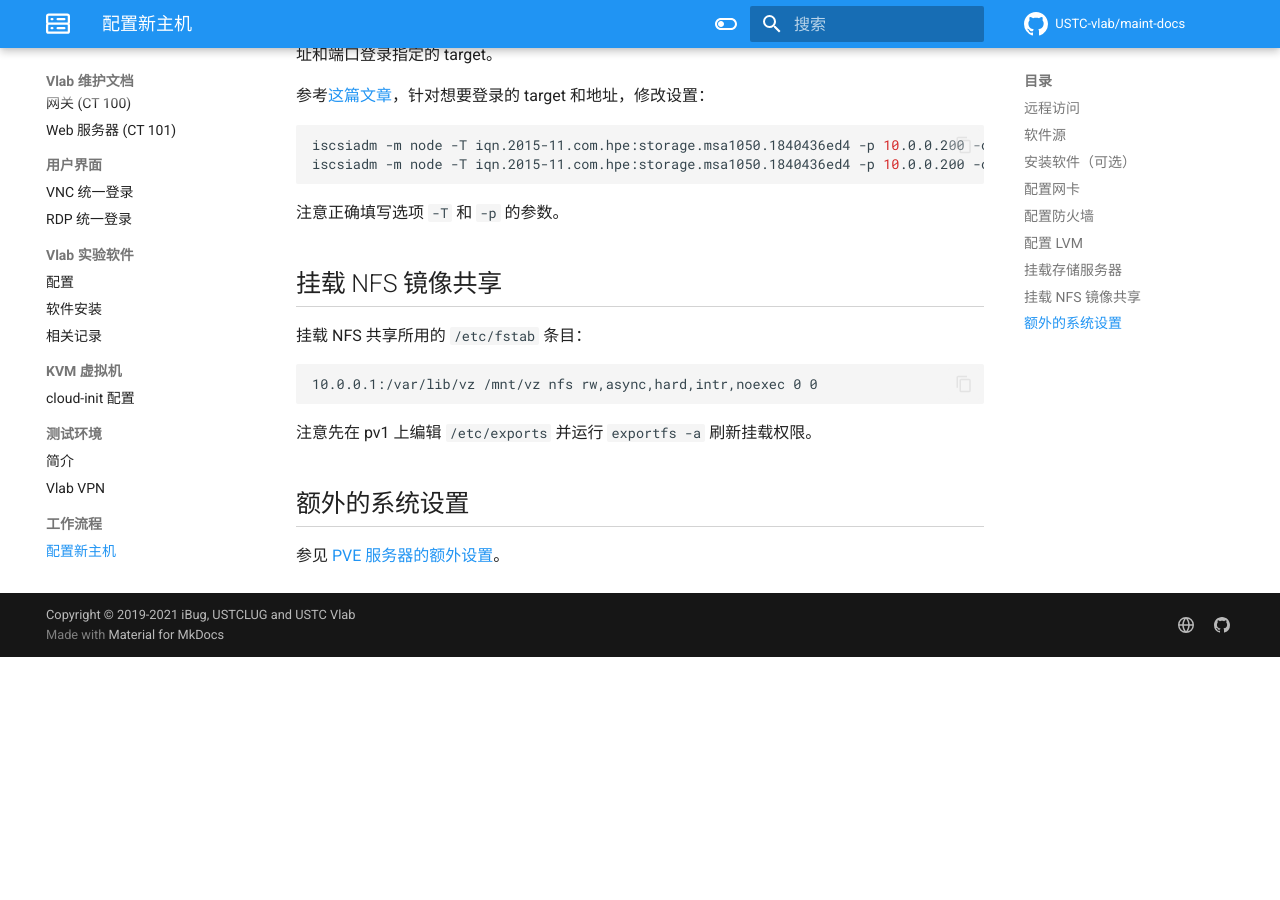
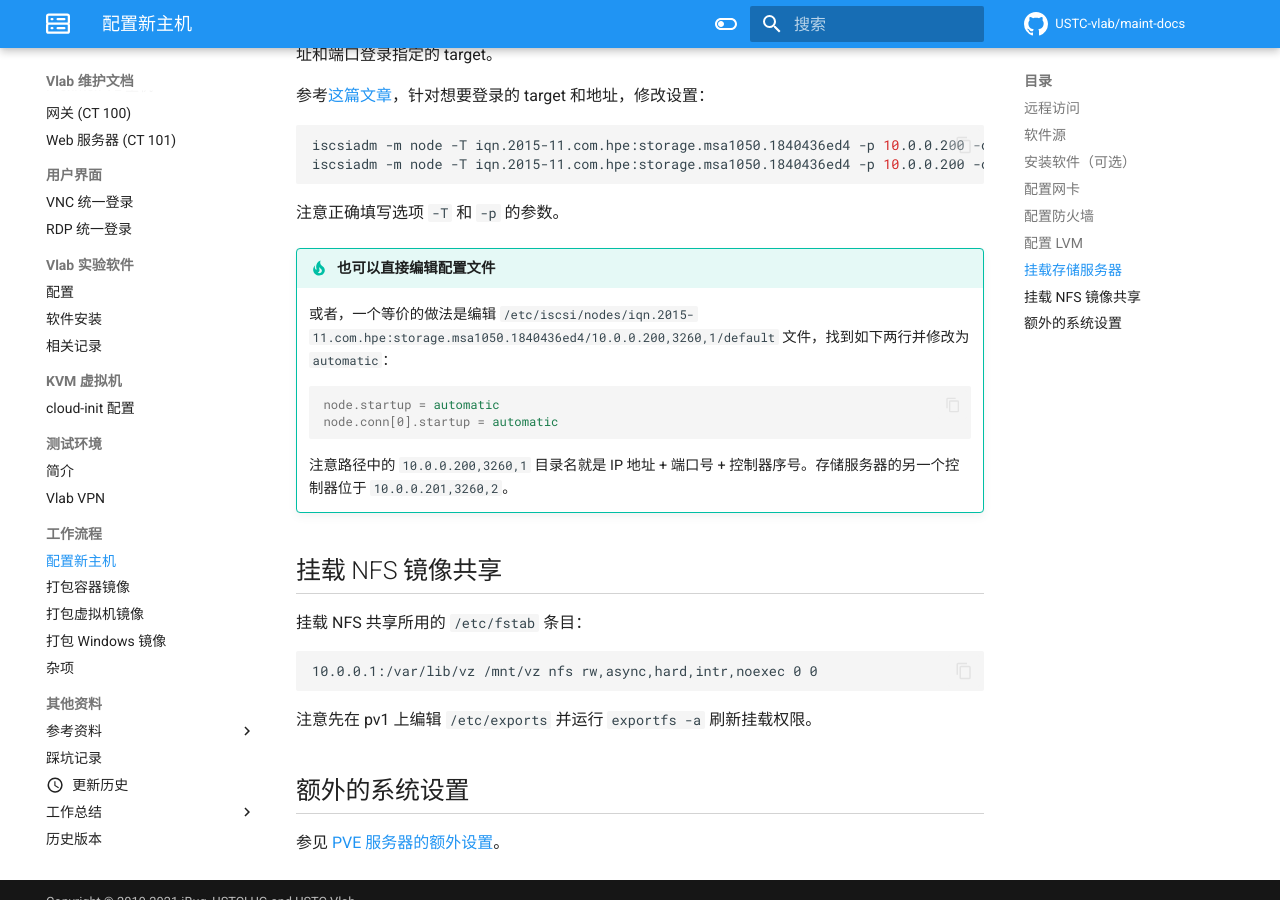
Before and after one commit to USTC-vlab/maint-docs, an MkDocs documentation site: the page built from docs/workflow/new-host.md, in a window 1280 px wide and 900 px high, scrolled down 1988 px. Built offline with MkDocs 1.6.1 and Material for MkDocs 9.7.7, drawn with Linux system fonts in a browser that asks for light colours; comment, search, counter and statistics services are not loaded; before the commit the page ends 2645 px from its top, so only the background shows below that.

Commit message:
new-host: Add manual editing iSCSI config for auto login

````diff
--- a/docs/workflow/new-host.md
+++ b/docs/workflow/new-host.md
@@ -81,6 +81,17 @@
 
 注意正确填写选项 `-T` 和 `-p` 的参数。
 
+!!! tip "也可以直接编辑配置文件"
+
+    或者，一个等价的做法是编辑 `/etc/iscsi/nodes/iqn.2015-11.com.hpe:storage.msa1050.1840436ed4/10.0.0.200,3260,1/default` 文件，找到如下两行并修改为 `automatic`：
+
+    ```ini
+    node.startup = automatic
+    node.conn[0].startup = automatic
+    ```
+
+    注意路径中的 `10.0.0.200,3260,1` 目录名就是 IP 地址 + 端口号 + 控制器序号。存储服务器的另一个控制器位于 `10.0.0.201,3260,2`。
+
 ## 挂载 NFS 镜像共享
 
 挂载 NFS 共享所用的 `/etc/fstab` 条目：
````
